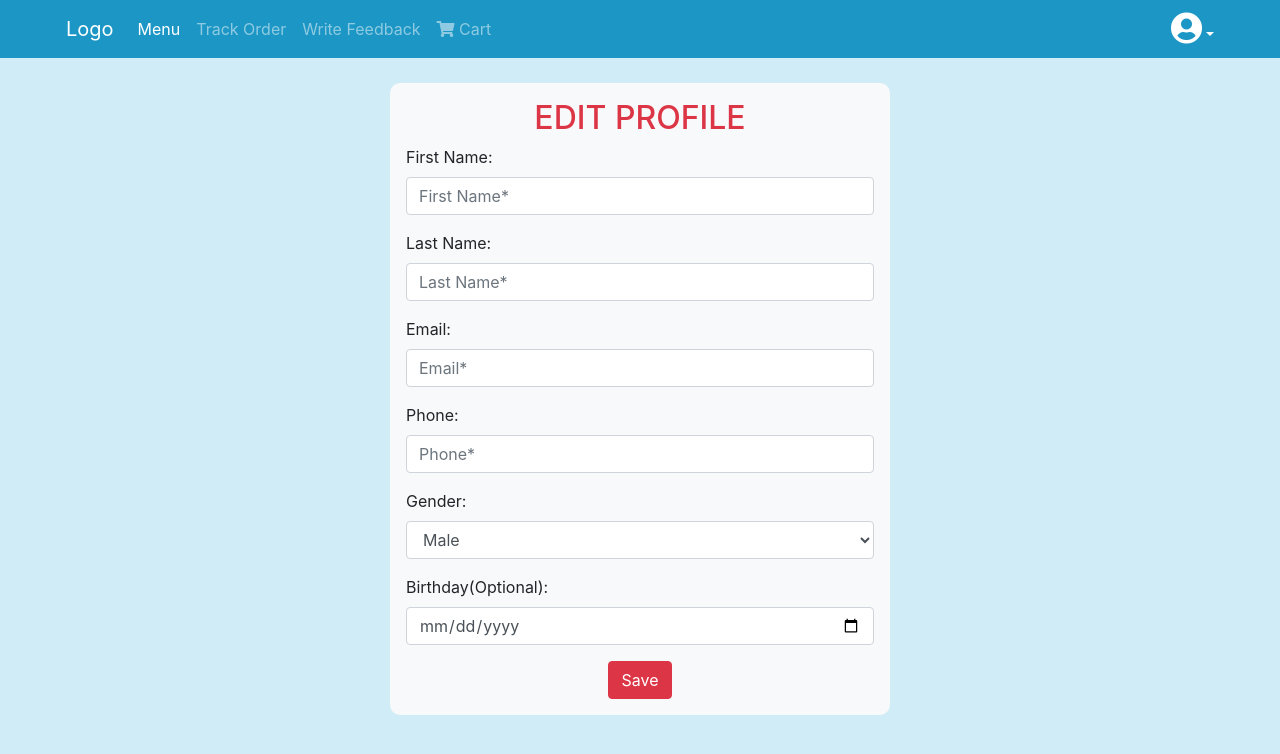
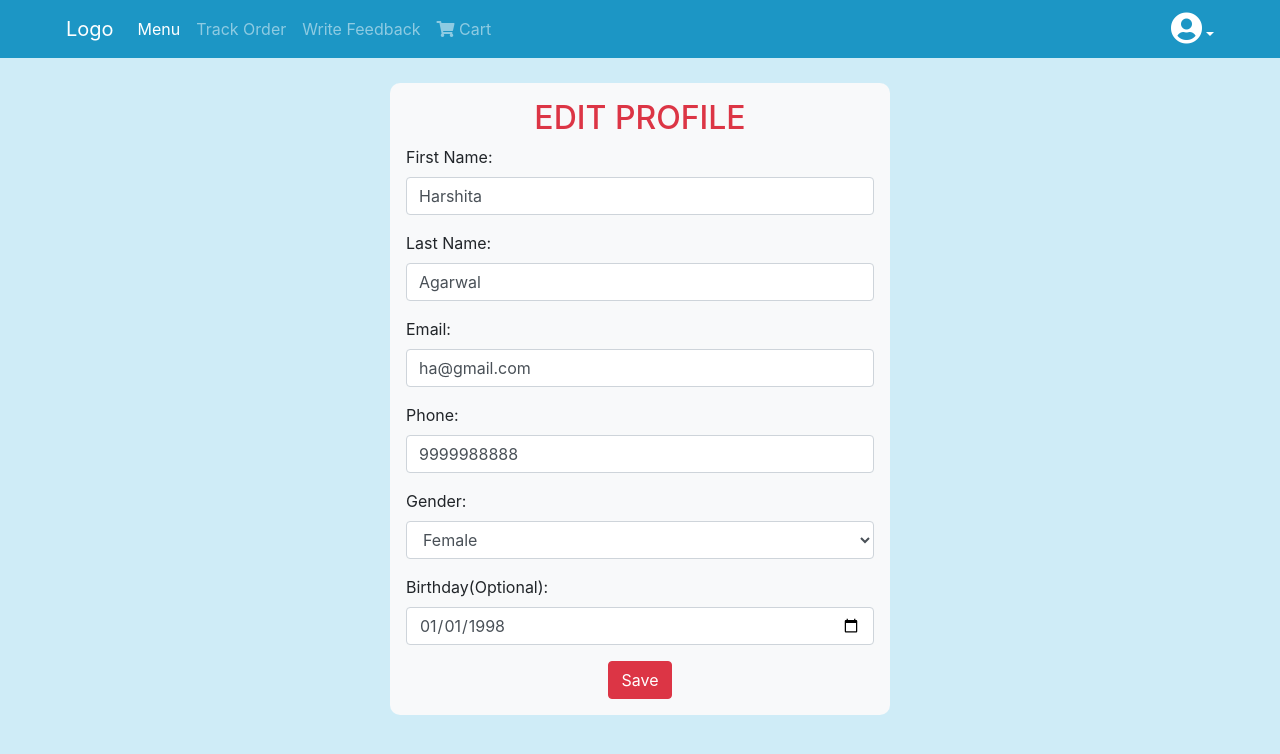
Before and after one commit to dikshagoyal26/Pizza-Delivery-master, a React (Create React App) app: page /editprofile in a window 1280 px wide. Shown: the top 754 px of the page. Built offline with nearby package versions, Linux system fonts and the light colour scheme.

Commit message:
Profile editing

```diff
--- a/src/components/Dashboard/EditProfile.js
+++ b/src/components/Dashboard/EditProfile.js
@@ -1,17 +1,20 @@
 import React from 'react';
 import Input from '../Input/Input';
-import Select from '../Input/Select'
+import Select from '../Input/Select';
+import { connect } from 'react-redux';
+import { Redirect } from 'react-router-dom';
 
 class EditProfile extends React.Component{
 	constructor(props){
-		super();
+		super(props);
 		this.state = {
-			firstname:'',
-			lastname:'',
-			email:'',
-			phone:'',
-			gender:'',
-			birthday:'',
+			firstname:this.props.profile.firstname,
+			lastname:this.props.profile.lastname,
+			email:this.props.profile.email,
+			phone:this.props.profile.phone,
+			gender:this.props.profile.gender,
+			birthday:this.props.profile.birthday,
+
 			formErrors: {firstname:'',
 						lastname:'',
 						email:'',
@@ -20,6 +23,8 @@ class EditProfile extends React.Component{
 		};
 		this.onEditProfile = this.onEditProfile.bind(this);
 	}
+
+
 	validate = () => {
 		let emailError='';
 		let firstnameError='';
@@ -62,12 +67,21 @@ class EditProfile extends React.Component{
 	}
 
 	onSubmit = (e) =>{
+		e.preventDefault();
 		const isValid= this.validate();
 		if(isValid){
-			console.log("Valid", this.state)
-			//Do the work ie.Submit
+					this.props.dispatch({
+						type:'SAVE_PROFILE',
+						data:{
+							firstname:this.state.firstname,
+							lastname:this.state.lastname,
+							email:this.state.email,
+							phone:this.state.phone,
+							gender:this.state.gender,
+							birthday:this.state.birthday
 						}
-		e.preventDefault();
+					})}
+		 this.props.history.push("/dashboard");
 	}
 
 	render(){
@@ -81,6 +95,7 @@ class EditProfile extends React.Component{
 								   type="text"
 								   placeholder="First Name*"
 								   title="First Name:"
+								   value={this.state.firstname}
 								   handleChange={this.onEditProfile}
 								   />
 
@@ -93,6 +108,7 @@ class EditProfile extends React.Component{
 								   type="text"
 								   placeholder="Last Name*"
 								   title="Last Name:"
+								   value={this.state.lastname}
 								   handleChange={this.onEditProfile} />
 
 							{this.state.formErrors.lastname ? (<p className="text-danger">
@@ -104,6 +120,7 @@ class EditProfile extends React.Component{
 								   type="email"
 								   placeholder="Email*"
 								   title="Email:"
+								   value={this.state.email}
 								   handleChange={this.onEditProfile} />
 
 							{this.state.formErrors.email ? (<p className="text-danger">
@@ -115,6 +132,7 @@ class EditProfile extends React.Component{
 															   type="number"
 															   placeholder="Phone*"
 															   title="Phone:"
+															   value={this.state.phone}
 															   handleChange={this.onEditProfile}  />
 
 														{this.state.formErrors.phone ? (<p className="text-danger">
@@ -126,18 +144,19 @@ class EditProfile extends React.Component{
 						    		handleChange={this.onEditProfile}
 						    		placeholder="Gender"
 						    		title="Gender:"
+								   	value={this.state.gender}
 						    		options={['Male','Female','Other']}
 						    		/>
 
-			     		    <Input name="birth"
+			     		    <Input name="birthday"
 								   type="date"
 								   placeholder="Birthda*"
 								   title="Birthday(Optional):"
+								   value={this.state.birthday}
 								   handleChange={this.onEditProfile} />
 
 			     		    <div className="text-center">
-			     		    	<a href="/dashboard"><button type="submit" className="btn btn-danger">Save</button>
-								</a>
+			     		    	<button type="submit" className="btn btn-danger">Save</button>
 							</div>
 						</form>
 					</div>
@@ -145,4 +164,9 @@ class EditProfile extends React.Component{
 			)
 	}
 }
-export default EditProfile;
+const mapStateToProps = (state) =>{
+	return{
+		profile : state.pr.profile
+		}
+}
+export default connect(mapStateToProps)(EditProfile);
--- a/src/components/Dashboard/Profile.js
+++ b/src/components/Dashboard/Profile.js
@@ -7,7 +7,7 @@ class Profile extends React.Component{
 					<h3 className="text-center">PROFILE</h3>
 					<div>
 					<h6 className="p-2">First name: {this.props.profile.firstname}</h6>
-					<h6 className="p-2">Last name: {this.props.profile.laststname}</h6>
+					<h6 className="p-2">Last name: {this.props.profile.lastname}</h6>
 					<h6 className="p-2">Email: {this.props.profile.email}</h6>
 					<h6 className="p-2">Phone: {this.props.profile.phone}</h6>
 					<h6 className="p-2">Gender: {this.props.profile.gender}</h6>
@@ -22,7 +22,7 @@ class Profile extends React.Component{
 }
 const mapStateToProps = (state) =>{
 	return{
-		profile : state.profile
+		profile : state.pr.profile
 		}
 }
 export default connect(mapStateToProps)(Profile);
--- a/src/components/Input/Select.js
+++ b/src/components/Input/Select.js
@@ -6,6 +6,7 @@ const Select = (props) =>{
 			<select name={props.name}
 					onChange={props.handleChange}
 					className='form-control'
+					value={props.value}
 			>
 				<option value="" disabled>{props.placeholder}</option>
 				{props.options.map(option => {
--- a/src/components/cart/CartList.js
+++ b/src/components/cart/CartList.js
@@ -24,7 +24,7 @@ class CartList extends React.Component{
 
 const mapStateToProps = (state)=>{
     return{
-    	items:state.addedItems
+    	items:state.cr.addedItems
     }
 }
 const mapDispatchToProps = (dispatch)=>{
--- a/src/index.js
+++ b/src/index.js
@@ -8,18 +8,40 @@ import 'jquery/dist/jquery.min.js'
 import 'bootstrap/dist/js/bootstrap.js';
 import { Provider } from 'react-redux';
 import { createStore, combineReducers } from 'redux';
-import cartReducer from './components/reducer'
+import cartReducer from './reducers/cartReducer'
 import ProfileReducer from './reducers/profileReducer';
+
+function saveToLocalStorage(state) {
+  try {
+    const serializedState = JSON.stringify(state)
+    localStorage.setItem('state', serializedState)
+  } catch(e) {
+    console.log(e)
+  }
+}
+
+function loadFromLocalStorage() {
+  try {
+    const serializedState = localStorage.getItem('state')
+    if (serializedState === null) return undefined
+    return JSON.parse(serializedState)
+  } catch(e) {
+    console.log(e)
+    return undefined
+  }
+}
 
 const reducer = combineReducers(
 {
-	ProfileReducer,
-	cartReducer
+	pr:ProfileReducer,
+	cr:cartReducer
 })
 
-const store = createStore(ProfileReducer);
+const persistedState = loadFromLocalStorage()
 
-//store.subscribe(()=>{console.log("[Subscription]", store.getState())});
+const store = createStore(reducer,persistedState);
+
+store.subscribe(()=>saveToLocalStorage(store.getState()));
 
 ReactDOM.render(<Provider store = {store}><App /></Provider>, document.getElementById('root'));
 
--- a/src/reducers/profileReducer.js
+++ b/src/reducers/profileReducer.js
@@ -2,15 +2,24 @@ const initialState = {
     profile:{
         firstname:'Harshita',
         lastname:'Agarwal',
-        email:'ha@g.c',
+        email:'ha@gmail.com',
         phone:'9999988888',
-        gender:'female',
-        birthday:'1/1/1911',
+        gender:'Female',
+        birthday:'1998-01-01',
     }
 }
 
 const ProfileReducer = (state = initialState , action)=>{
-    return state;
+	if(action.type=='SAVE_PROFILE')
+	{
+        console.log(action.data)
+        return{
+            ...state,
+            profile:action.data
+        }
+    }
+
+	return state;
 }
 
 export default ProfileReducer;
```
Also changed, not shown: src/reducers/cartReducer.js (renamed from src/components/reducer.js). Lines whose indentation alone changed are shown as unchanged.
